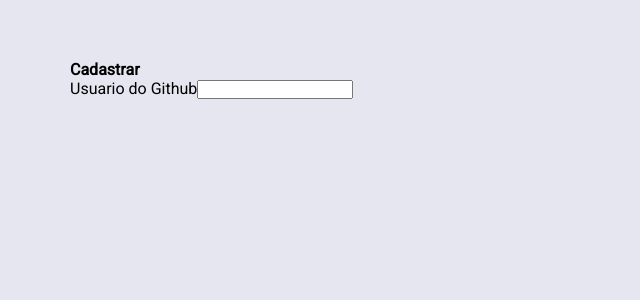
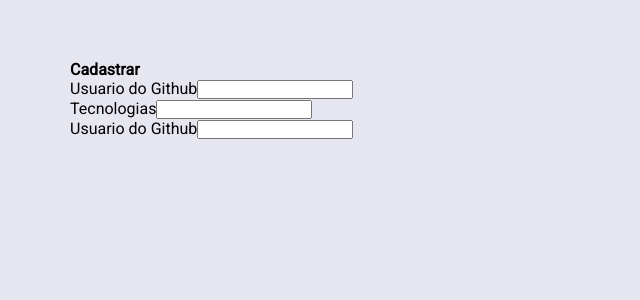
Before and after one commit to helenapaixao/DevRadar, a React (Create React App) app in the folder Frontend/web/: page / in a window 1280 px wide. Shown: the top 300 px of the page, without its empty margins (0-640 px from the left). Built offline with nearby package versions, Linux system fonts and the light colour scheme.

Commit message:
config page app

```diff
--- a/Frontend/web/src/App.js
+++ b/Frontend/web/src/App.js
@@ -9,8 +9,18 @@
      <aside>
       <strong>Cadastrar</strong>
       <form>
-        <label htmlFor="">Usuario do Github</label>
-        <input name="github_username" id="username_github"/>
+        <div class="input-block">
+        <label htmlFor="github_username">Usuario do Github</label>
+        <input name="github_username" id="github_username" required/>
+        </div>
+        <div class="input-block">
+        <label htmlFor="techs">Tecnologias</label>
+        <input name="techs" id="techs" required/>
+        </div>
+        <div class="input-block">
+        <label htmlFor="username_gitub">Usuario do Github</label>
+        <input name="github_username" id="username_github" required/>
+        </div>
       </form>
      </aside>
      <main>
```
